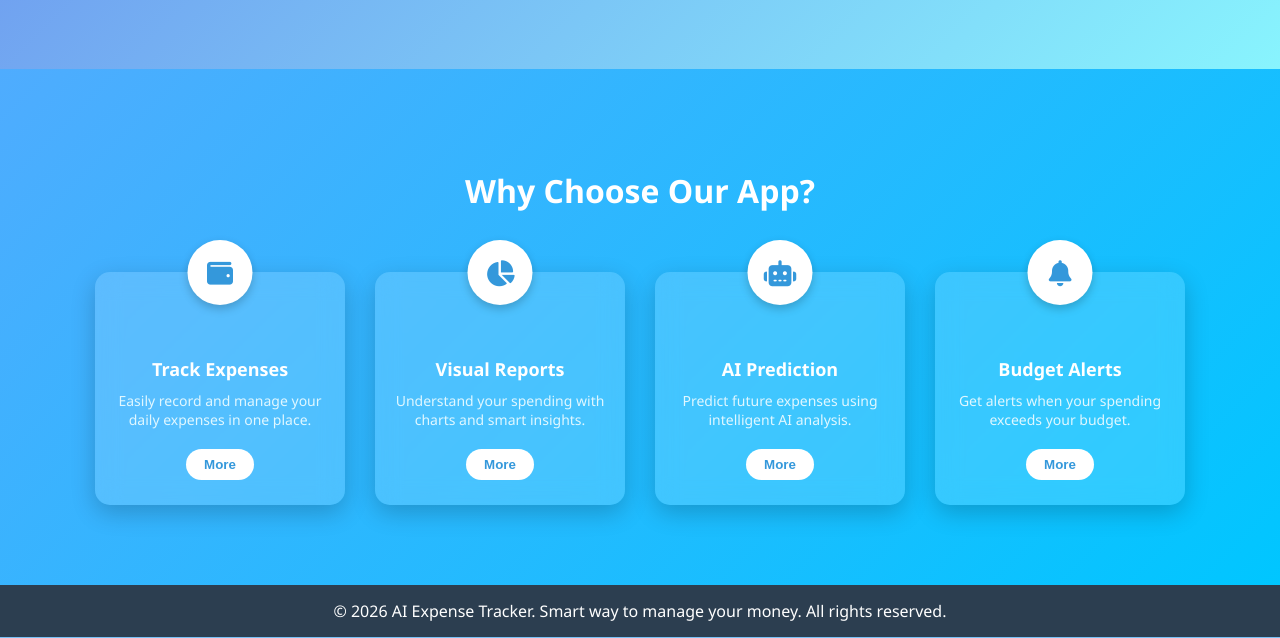
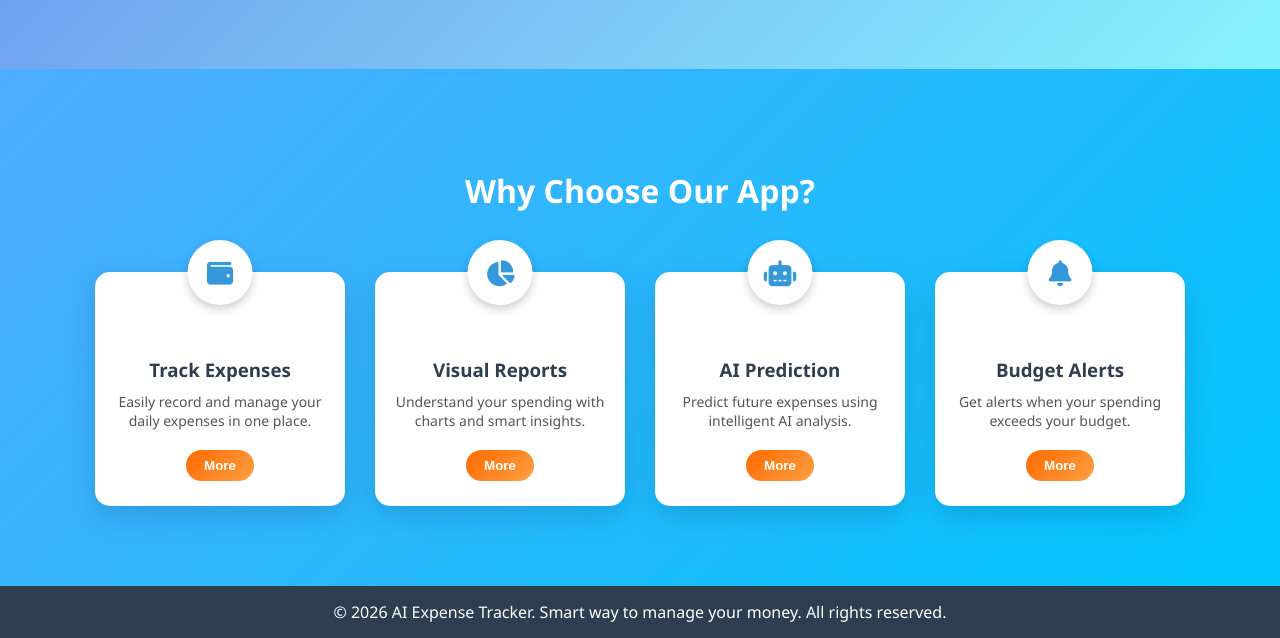
Before and after one commit to kanakadurgapitchuka/ai-expense-tracker, a Flask app: page / in a window 1280 px wide. Shown: the part 664-1302 px from the top of the page. Run offline with Flask 3, Linux system fonts and the light colour scheme; some libraries are stand-ins or nearby versions.

Commit message:
Refactor styles in style.css for features and cards
Updated styles for the features section and feature cards, including background colors and text colors.

```diff
--- a/static/style.css
+++ b/static/style.css
@@ -741,7 +741,7 @@ body{
 .features {
     text-align: center;
     padding: 100px 20px 80px;
-    margin-top: -50px; /* 🔥 removes gap from hero */
+    margin-top: -50px;
     background: linear-gradient(135deg, #4facfe, #00c6ff);
 }
 
@@ -759,18 +759,17 @@ body{
     flex-wrap: wrap;
 }
 
-/* ===== CARD ===== */
+/* ===== CARD (FINAL) ===== */
 .feature-card {
     width: 250px;
-    background: rgba(255, 255, 255, 0.15);
+    background: white;
     padding: 50px 20px 25px;
     border-radius: 15px;
     text-align: center;
     position: relative;
-    backdrop-filter: blur(12px);
-    box-shadow: 0 8px 25px rgba(0,0,0,0.2);
+    box-shadow: 0 10px 30px rgba(0,0,0,0.15);
     transition: all 0.3s ease;
-    color: white;
+    color: #333;
 }
 
 /* ===== HOVER ===== */
@@ -800,13 +799,12 @@ body{
 .feature-card h3 {
     margin-top: 35px;
     margin-bottom: 10px;
-    color: white;
-    font-size: 18px;
+    color: #2c3e50;
 }
 
 .feature-card p {
     font-size: 14px;
-    color: #e0f7ff;
+    color: #555;
     margin-bottom: 20px;
 }
 
@@ -815,18 +813,17 @@ body{
     padding: 8px 18px;
     border: none;
     border-radius: 20px;
-    background: white;
-    color: #3498db;
+    background: linear-gradient(135deg, #ff6a00, #ff9f43);
+    color: white;
     cursor: pointer;
     font-weight: bold;
-    transition: 0.3s;
 }
 
 .feature-card button:hover {
-    background: #f1f1f1;
+    opacity: 0.9;
 }
 
-/* ===== BODY FIX (IMPORTANT) ===== */
+/* ===== BODY FIX ===== */
 body {
     margin: 0;
     padding: 0;
```
